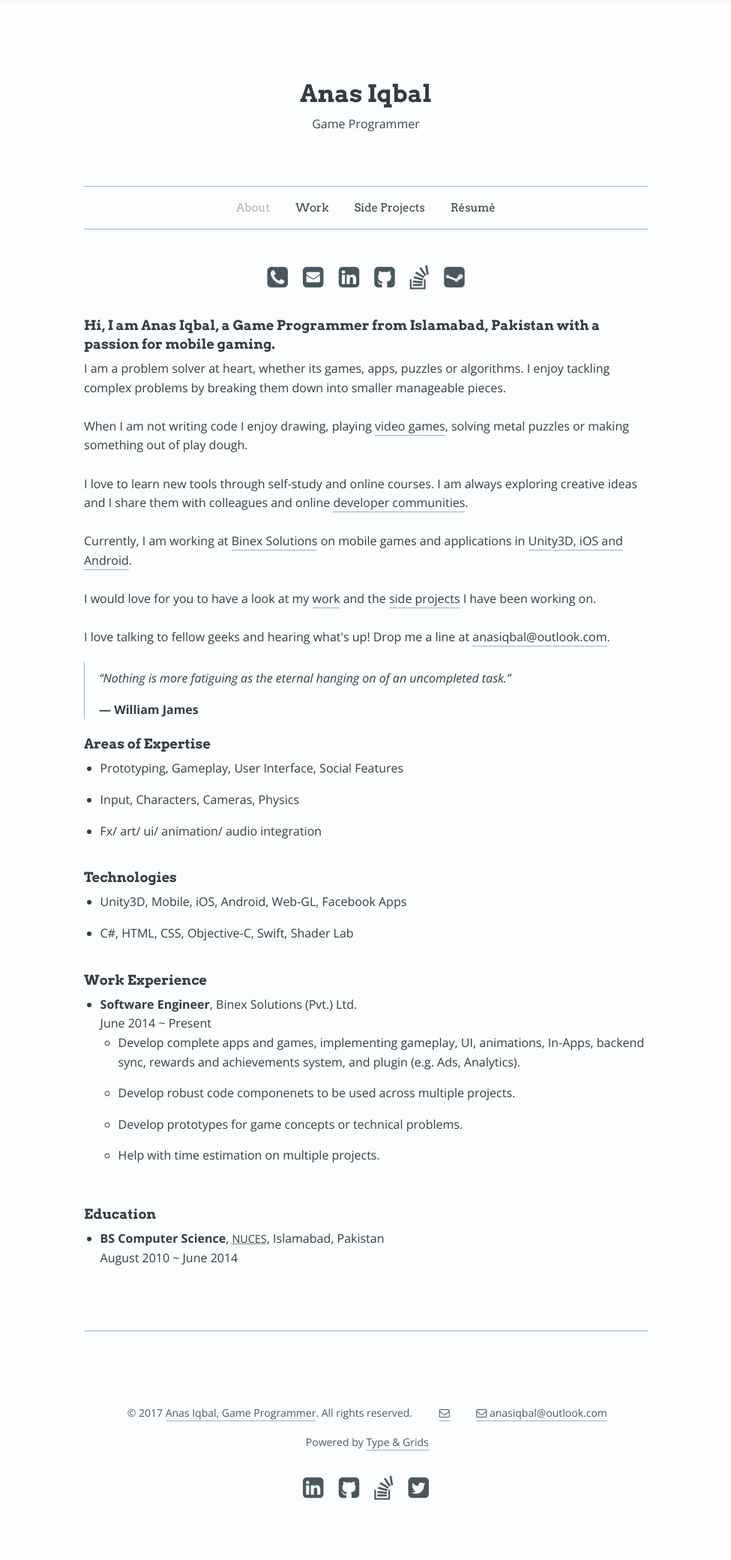
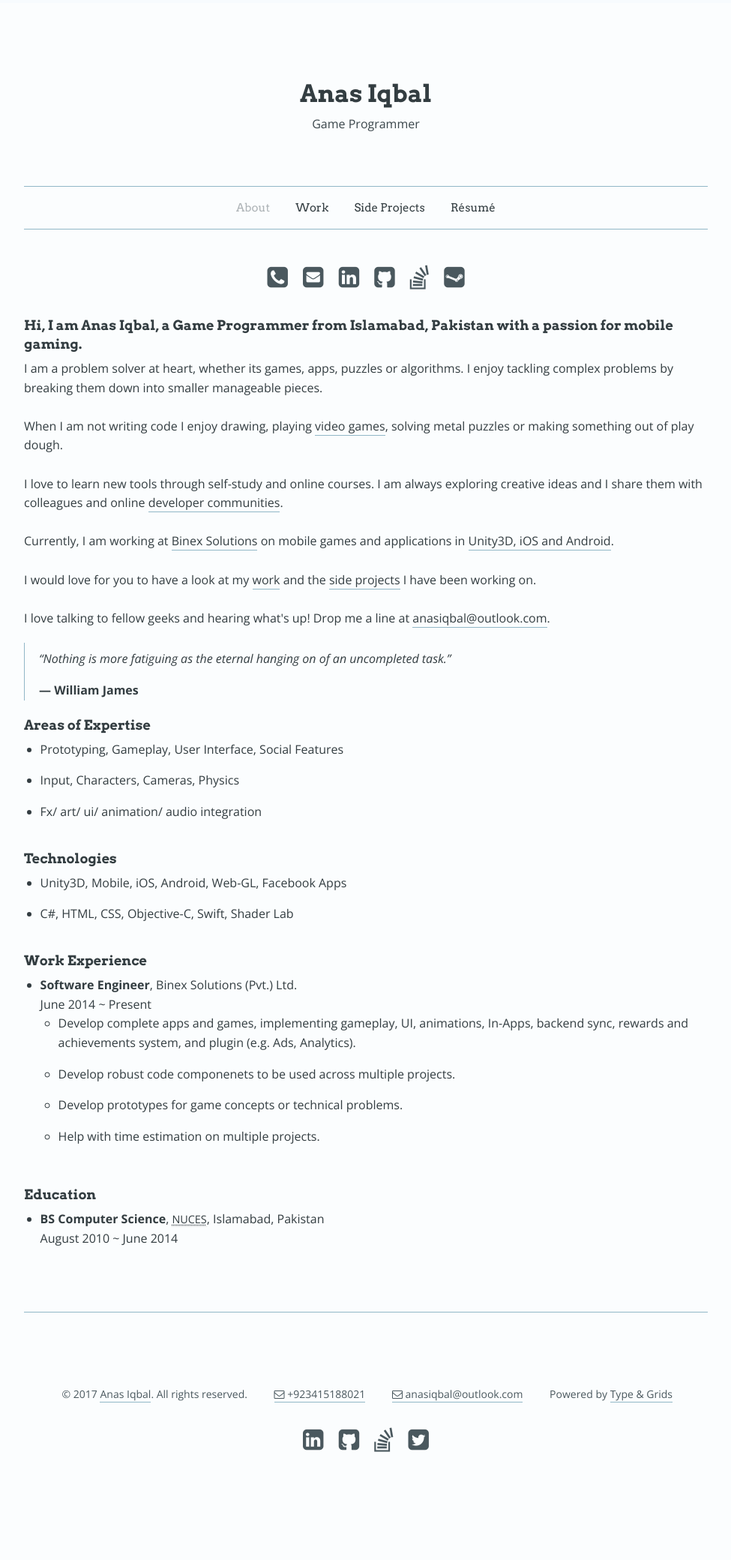
Before and after one commit to anasiqbal/anasiqbal.github.io, a Jekyll site: the page built from index.html, in a window 1280 px wide. Shown: the whole page at 75% size, without its empty margins (152-1127 px from the left). Built offline with Jekyll 4.4.1, drawn with Linux system fonts in a browser that asks for light colours; after the commit the page ends 2016 px from its top, so only the background shows below that.

Commit message:
Fixed some issue
- Fixed footer design issues
- Fixed sitemap issue

```diff
--- a/Gemfile
+++ b/Gemfile
@@ -25,4 +25,5 @@
 	gem "jekyll-seo-tag"
 	gem "jekyll-mentions"
 	gem "jemoji"
+	gem "jekyll-sitemap"
 end
--- a/_includes/footer.html
+++ b/_includes/footer.html
@@ -2,8 +2,8 @@
 	<div class="small-12 medium-12 large-12 columns">
 		<footer>
 			<ul>
-				<li>&copy; {{ 'now' | date: "%Y" }} <a href="/">{{ site.title }}</a>. All rights reserved.</li>
-				<li><a href="tel:{{ site.data.personalinfo.phone }}" target="_blank"><i class="fa fa-envelope-o"></i> {{ site.phone }}</a></li>
+				<li>&copy; {{ 'now' | date: "%Y" }} <a href="/">{{ site.data.personalinfo.name }}</a>. All rights reserved.</li>
+				<li><a href="tel:{{ site.data.personalinfo.phone }}" target="_blank"><i class="fa fa-envelope-o"></i> {{ site.data.personalinfo.phone }}</a></li>
 				<li><a href="mailto:{{ site.data.personalinfo.email }}"><i class="fa fa-envelope-o"></i> {{ site.email }}</a></li>
 
 				<!-- *****************************************************************************************
```
Also changed, not shown: Gemfile.lock, assets/css/hawthorne_type6_color2.css.
